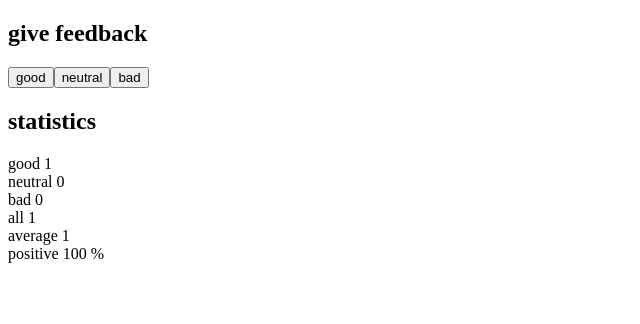
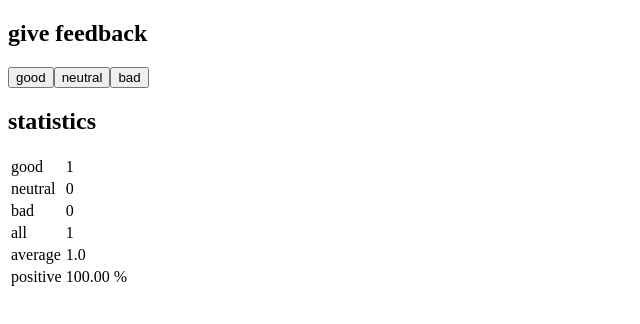
Before and after one commit to nilskrannig/OpenUni_FSWD_Part01, a React (Vite) app in the folder part1_unicafe/: page / in a window 1280 px wide. Both pictures are taken after a click on the button "good". Shown: the top 324 px of the page, without its empty margins (0-640 px from the left). Built offline with nearby package versions, Linux system fonts and the light colour scheme.

Commit message:
Part1_Exercises unicafe: Step 6

```diff
--- a/part1_unicafe/src/App.jsx
+++ b/part1_unicafe/src/App.jsx
@@ -7,33 +7,42 @@ const Button = ({ onClick, buttonText }) => {
 };
 
 const StatisticLine = ({ name, value }) => {
-  return <div>
-    {name} {value}
-  </div>
+  return <tr>
+    <td>
+      {name}
+    </td>
+    <td>
+      {value}
+    </td>
+  </tr>
 }
 
-const Statistics = ({good, neutral, bad}) => {
+const Statistics = ({ good, neutral, bad }) => {
   function getPositive() {
-    return (good / getTotalNumberOfVotes()) * 100;
+    const percentageOfPositiveVotes = (good / getTotalNumberOfVotes()) * 100;
+    return percentageOfPositiveVotes.toFixed(2);
   }
 
   function getAverage() {
-    return (good * 1 + neutral * 0 + bad * -1) / getTotalNumberOfVotes();
+    const average = (good * 1 + neutral * 0 + bad * -1) / getTotalNumberOfVotes();
+    return average.toFixed(1);
   }
 
   function getTotalNumberOfVotes() {
     return good + neutral + bad;
   }
 
-  if(getTotalNumberOfVotes()) {
-    return <div>
+  if (getTotalNumberOfVotes()) {
+    return <table>
+      <tbody>
         <StatisticLine name='good' value={good} />
         <StatisticLine name='neutral' value={neutral} />
         <StatisticLine name='bad' value={bad} />
         <StatisticLine name='all' value={getTotalNumberOfVotes()} />
         <StatisticLine name='average' value={getAverage()} />
         <StatisticLine name='positive' value={getPositive() + ' %'} />
-    </div>
+      </tbody>
+    </table>
   }
 
   return <div>
@@ -70,7 +79,7 @@ function App() {
       <Button onClick={handleNeutral} buttonText='neutral' />
       <Button onClick={handleBad} buttonText='bad' />
       <Title title='statistics' />
-      <Statistics good={good} neutral={neutral} bad={bad}/>
+      <Statistics good={good} neutral={neutral} bad={bad} />
     </div>
   )
 }
```
Lines whose indentation alone changed are shown as unchanged.
